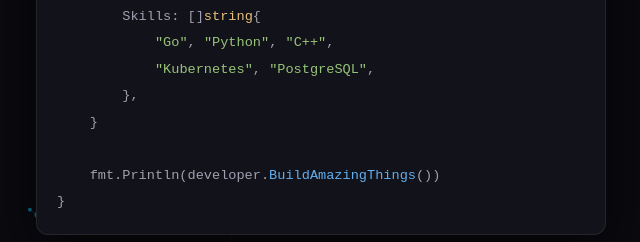
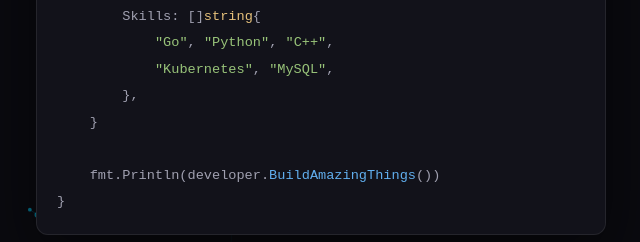
Before and after one commit to Iloveshe/zhanglong-portfolio, a plain HTML site: page index.html in a window 1280 px wide. Shown: the part 440-682 px from the top of the page, 634-1274 px from the left. Drawn offline with Linux system fonts and the light colour scheme.

Commit message:
fix: replace PostgreSQL with MySQL site-wide
Co-authored-by: Cursor <cursoragent@cursor.com>

```diff
--- a/index.html
+++ b/index.html
@@ -96,7 +96,7 @@
         Role:   <span class="string">"Backend Software Engineer"</span>,
         Skills: []<span class="type">string</span>{
             <span class="string">"Go"</span>, <span class="string">"Python"</span>, <span class="string">"C++"</span>,
-            <span class="string">"Kubernetes"</span>, <span class="string">"PostgreSQL"</span>,
+            <span class="string">"Kubernetes"</span>, <span class="string">"MySQL"</span>,
         },
     }
 
@@ -278,7 +278,7 @@
                     <div class="skill-items">
                         <div class="skill-item" data-level="90">
                             <div class="skill-icon"><span>PG</span></div>
-                            <span class="skill-name">PostgreSQL</span>
+                            <span class="skill-name">MySQL</span>
                             <div class="skill-bar"><div class="skill-progress"></div></div>
                         </div>
                         <div class="skill-item" data-level="88">
```
